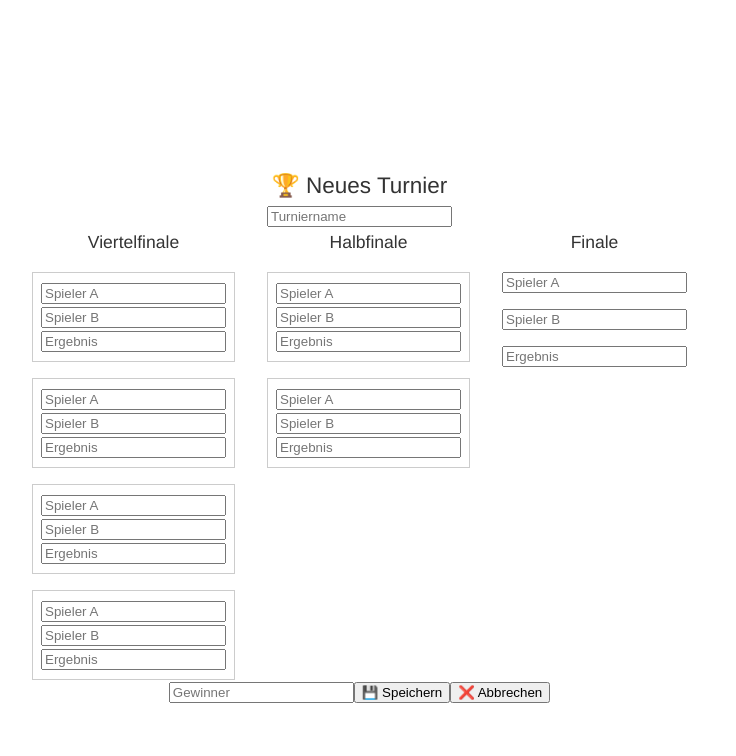
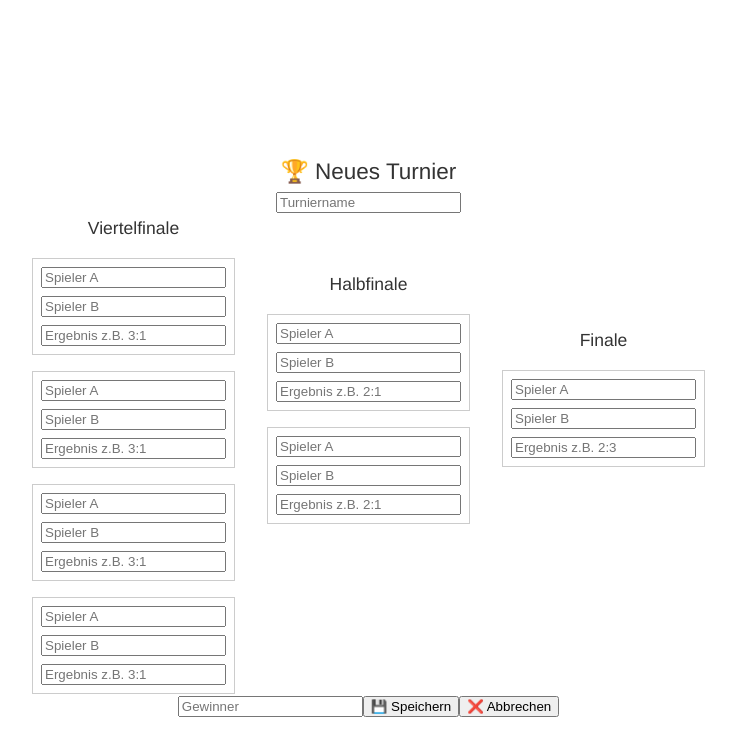
Before and after one commit to BinBaumiii/Frontend-Tournament-Tracker, a Vue app: page /tournaments/new in a window 1280 px wide. Shown: the top 756 px of the page, without its empty margins (0-736 px from the left). Built offline with nearby package versions, Linux system fonts and the light colour scheme; the HTML template or start-up script is replaced by a standard one.

Commit message:
Scoreboard daten werden korrekt gesammelt

```diff
--- a/src/App.vue
+++ b/src/App.vue
@@ -3,14 +3,7 @@
 </template>
 
 <script>
-import PlayerList from './components/PlayerList.vue';
 
-export default {
-  name: 'App',
-  components: {
-    PlayerList
-  }
-}
 </script>
 
 <style>
--- a/src/components/PlayerList.vue
+++ /dev/null
@@ -1,48 +0,0 @@
-<template>
-  <div class="player-list">
-    <h2>Spielerliste</h2>
-    <ul>
-      <li v-for="(player, index) in players" :key="index">
-        {{ index + 1 }}. {{ player }}
-      </li>
-    </ul>
-  </div>
-</template>
-
-<script>
-export default {
-  name: "PlayerList",
-  data() {
-    return {
-      players: ["Alice", "Bob", "Charlie", "Diana", "Elias", "Fiona", "Gustav", "Hannah"]
-    };
-  }
-};
-</script>
-
-<style scoped>
-.player-list {
-  background-color: #f3f3f3;
-  padding: 16px;
-  border-radius: 8px;
-  width: 300px;
-  margin: 0 auto;
-  box-shadow: 0 2px 6px rgba(0,0,0,0.1);
-}
-h2 {
-  text-align: center;
-  color: #42b983;
-}
-ul {
-  list-style: none;
-  padding: 0;
-}
-li {
-  background-color: white;
-  margin: 6px 0;
-  padding: 8px;
-  border-radius: 6px;
-  text-align: center;
-  font-weight: 500;
-}
-</style>
--- a/src/components/TournamentEditor.vue
+++ b/src/components/TournamentEditor.vue
@@ -8,20 +8,52 @@ const tournament = reactive({
   name: '',
   players: Array(8).fill(''),
   matches: {
-    qf: Array(4).fill({ a: '', b: '', result: '' }),
-    sf: Array(2).fill({ a: '', b: '', result: '' }),
+    qf: Array(4).fill(null).map(() => ({ a: '', b: '', result: '' })), // Viertelfinale
+    sf: Array(2).fill(null).map(() => ({ a: '', b: '', result: '' })), // Halbfinale
     final: { a: '', b: '', result: '' }
   },
   winner: ''
 })
 
+// Ergebnisse für die Entity vorbereiten
+function buildResults() {
+  const results = {}
+  let matchId = 1
+
+  tournament.matches.qf.forEach((m) => results[matchId++] = m.result)
+  tournament.matches.sf.forEach((m) => results[matchId++] = m.result)
+  results[matchId] = tournament.matches.final.result
+
+  return results
+}
+
+// Scoreboard: Gewinner bekommt 1 Punkt
+function buildScoreboard() {
+  const scoreboard = {}
+
+  // Spieler initialisieren
+  tournament.players.forEach(p => {
+    if (p) scoreboard[p] = 0
+  })
+
+  // Gewinner bekommt einen Punkt
+  if (tournament.winner) {
+    scoreboard[tournament.winner] = (scoreboard[tournament.winner] || 0) + 1
+  }
+
+  return scoreboard
+}
+
 async function save() {
+  const results = buildResults()
+  const scoreboard = buildScoreboard()
+
   await createTournament({
     name: tournament.name,
     winner: tournament.winner,
     players: Object.fromEntries(tournament.players.map((p, i) => [i + 1, p])),
-    results: {},
-    scoreboard: {}
+    results,
+    scoreboard
   })
 
   emit('saved')
@@ -33,41 +65,41 @@ async function save() {
   <div class="overlay">
     <div class="editor">
       <h2>🏆 Neues Turnier</h2>
-
       <input v-model="tournament.name" placeholder="Turniername" />
 
       <div class="bracket">
         <!-- Viertelfinale -->
         <div class="round">
           <h3>Viertelfinale</h3>
-          <div v-for="i in 4" :key="i" class="match">
-            <input v-model="tournament.players[(i-1)*2]" placeholder="Spieler A" />
-            <input v-model="tournament.players[(i-1)*2+1]" placeholder="Spieler B" />
-            <input placeholder="Ergebnis" />
+          <div v-for="(m, i) in tournament.matches.qf" :key="i" class="match">
+            <input v-model="m.a" placeholder="Spieler A" />
+            <input v-model="m.b" placeholder="Spieler B" />
+            <input v-model="m.result" placeholder="Ergebnis z.B. 3:1" />
           </div>
         </div>
 
         <!-- Halbfinale -->
         <div class="round">
           <h3>Halbfinale</h3>
-          <div v-for="i in 2" :key="i" class="match">
-            <input placeholder="Spieler A" />
-            <input placeholder="Spieler B" />
-            <input placeholder="Ergebnis" />
+          <div v-for="(m, i) in tournament.matches.sf" :key="i" class="match">
+            <input v-model="m.a" placeholder="Spieler A" />
+            <input v-model="m.b" placeholder="Spieler B" />
+            <input v-model="m.result" placeholder="Ergebnis z.B. 2:1" />
           </div>
         </div>
 
         <!-- Finale -->
         <div class="round">
           <h3>Finale</h3>
-          <input placeholder="Spieler A" />
-          <input placeholder="Spieler B" />
-          <input placeholder="Ergebnis" />
+          <div class="match">
+            <input v-model="tournament.matches.final.a" placeholder="Spieler A" />
+            <input v-model="tournament.matches.final.b" placeholder="Spieler B" />
+            <input v-model="tournament.matches.final.result" placeholder="Ergebnis z.B. 2:3" />
+          </div>
         </div>
       </div>
 
       <input v-model="tournament.winner" placeholder="Gewinner" />
-
       <button @click="save">💾 Speichern</button>
       <button @click="emit('close')">❌ Abbrechen</button>
     </div>
@@ -78,16 +110,31 @@ async function save() {
 .bracket {
   display: flex;
   gap: 2rem;
+  align-items: flex-start; /* Viertelfinale oben */
 }
 
+/* Jede Runde column */
 .round {
   display: flex;
   flex-direction: column;
   gap: 1rem;
 }
 
+/* Viertelfinale bleibt oben, Halbfinale zentrieren */
+.round:nth-child(2) { /* Halbfinale */
+  margin-top: 3.5rem; /* genau halb so viele Matches wie im Viertelfinale */
+}
+
+/* Finale zentrieren */
+.round:nth-child(3) { /* Finale */
+  margin-top: 7rem; /* genau in der Mitte der Halbfinale-Container */
+}
+
 .match {
   border: 1px solid #ccc;
   padding: 0.5rem;
+  display: flex;
+  flex-direction: column;
+  gap: 0.5rem;
 }
 </style>
```
